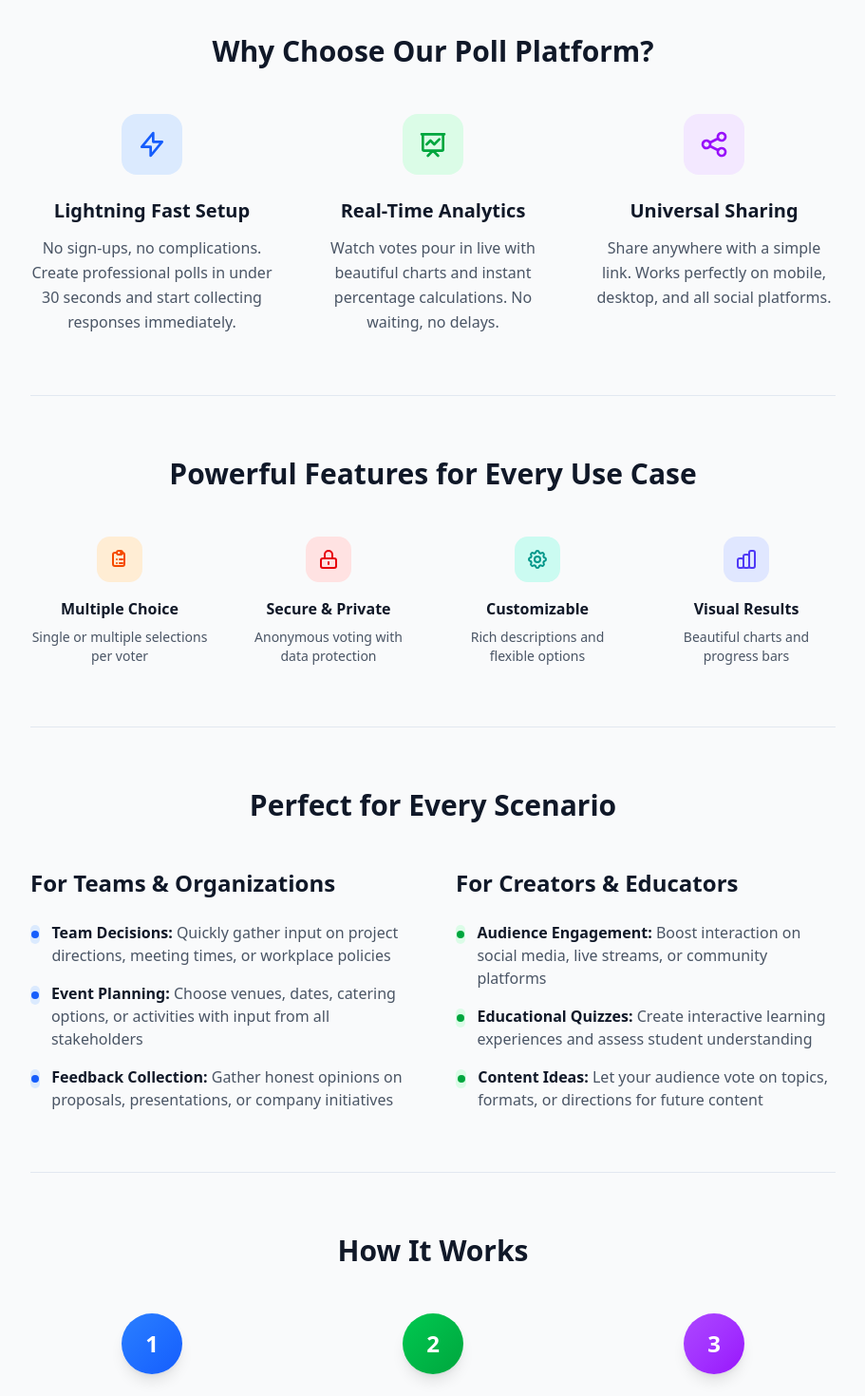
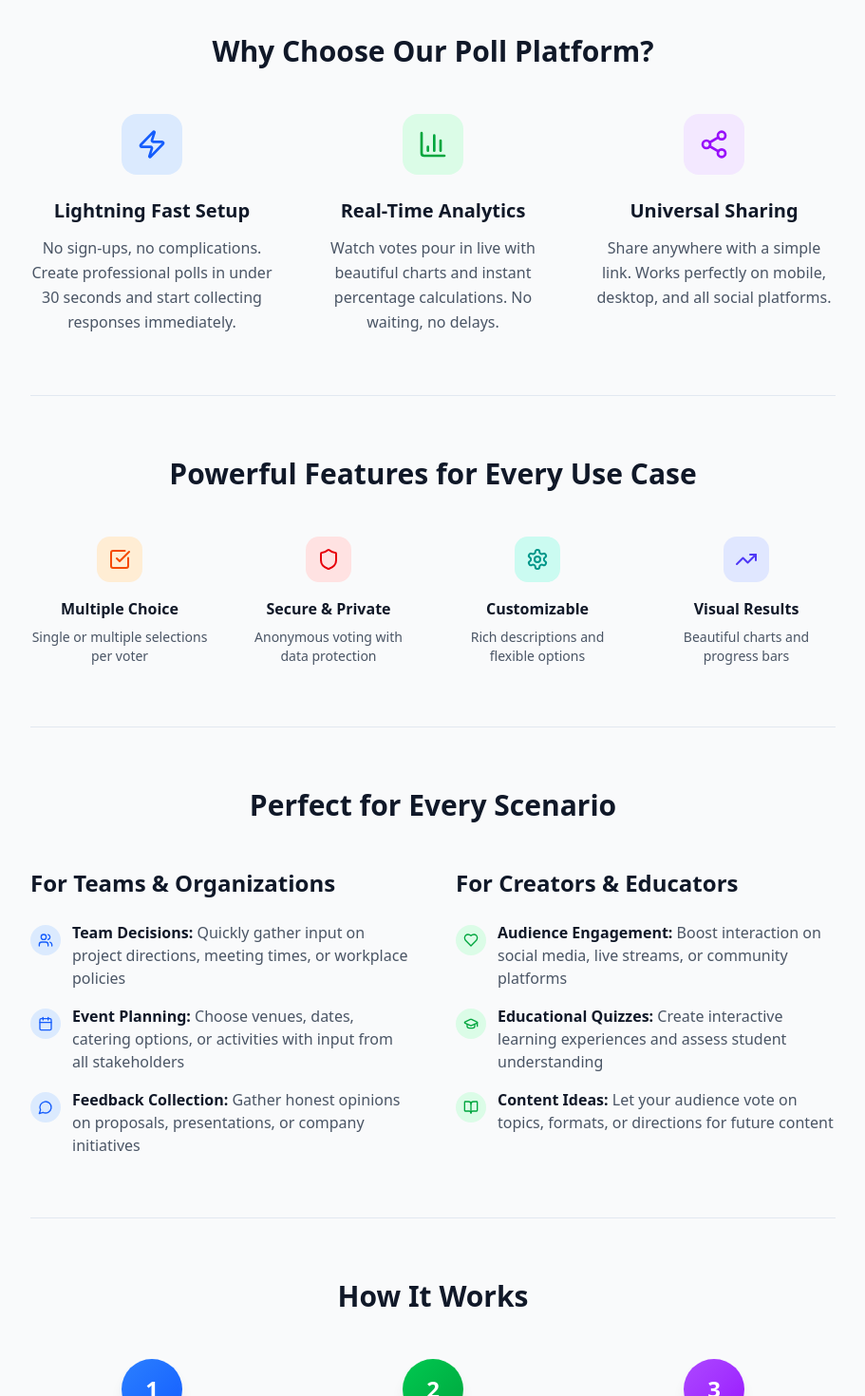
Before and after one commit to lucaazalim/pollmodoro, a SvelteKit app in the folder frontend/: page / in a window 1280 px wide. Shown: the part 600-2070 px from the top of the page at 95% size, without its empty margins (184-1095 px from the left). Built offline with nearby package versions, Linux system fonts and the light colour scheme.

Commit message:
feat: replace hard coded svgs with lucide icons

```diff
--- a/frontend/src/routes/+layout.svelte
+++ b/frontend/src/routes/+layout.svelte
@@ -7,7 +7,7 @@
 <div class="min-h-screen bg-gray-50">
 	<!-- Navigation Header -->
 	<nav class="border-b bg-white shadow-sm">
-		<div class="mx-auto max-w-7xl px-4 sm:px-6 lg:px-8">
+		<div class="mx-auto max-w-5xl px-4 sm:px-6 lg:px-8">
 			<div class="flex h-16 justify-between">
 				<div class="flex items-center">
 					<a href="/" class="text-xl font-bold text-gray-900"> Poll App </a>
@@ -30,7 +30,7 @@
 	</main>
 
 	<!-- Footer -->
-	<footer class="mt-12 border-t bg-white py-8">
+	<footer class="border-t bg-white py-8">
 		<div class="mx-auto max-w-7xl px-4 text-center text-gray-600 sm:px-6 lg:px-8">
 			<p>Built with SvelteKit and tRPC for type-safe full-stack development</p>
 		</div>
--- a/frontend/src/routes/+page.svelte
+++ b/frontend/src/routes/+page.svelte
@@ -1,5 +1,20 @@
 <script lang="ts">
 	// Modern landing page focused on features and benefits
+	import {
+		BarChart3,
+		BookOpen,
+		Calendar,
+		CheckSquare,
+		GraduationCap,
+		Heart,
+		MessageCircle,
+		Settings,
+		Share2,
+		Shield,
+		TrendingUp,
+		Users,
+		Zap
+	} from '@lucide/svelte';
 </script>
 
 <svelte:head>
@@ -39,14 +54,7 @@
 				<div
 					class="mx-auto mb-6 flex h-16 w-16 items-center justify-center rounded-2xl bg-blue-100"
 				>
-					<svg class="h-8 w-8 text-blue-600" fill="none" stroke="currentColor" viewBox="0 0 24 24">
-						<path
-							stroke-linecap="round"
-							stroke-linejoin="round"
-							stroke-width="2"
-							d="M13 10V3L4 14h7v7l9-11h-7z"
-						/>
-					</svg>
+					<Zap class="size-8 text-blue-600" />
 				</div>
 				<h3 class="mb-3 text-xl font-semibold text-gray-900">Lightning Fast Setup</h3>
 				<p class="leading-relaxed text-gray-600">
@@ -59,14 +67,7 @@
 				<div
 					class="mx-auto mb-6 flex h-16 w-16 items-center justify-center rounded-2xl bg-green-100"
 				>
-					<svg class="h-8 w-8 text-green-600" fill="none" stroke="currentColor" viewBox="0 0 24 24">
-						<path
-							stroke-linecap="round"
-							stroke-linejoin="round"
-							stroke-width="2"
-							d="M7 12l3-3 3 3 4-4M8 21l4-4 4 4M3 4h18M4 4h16v12a1 1 0 01-1 1H5a1 1 0 01-1-1V4z"
-						/>
-					</svg>
+					<BarChart3 class="size-8 text-green-600" />
 				</div>
 				<h3 class="mb-3 text-xl font-semibold text-gray-900">Real-Time Analytics</h3>
 				<p class="leading-relaxed text-gray-600">
@@ -79,19 +80,7 @@
 				<div
 					class="mx-auto mb-6 flex h-16 w-16 items-center justify-center rounded-2xl bg-purple-100"
 				>
-					<svg
-						class="h-8 w-8 text-purple-600"
-						fill="none"
-						stroke="currentColor"
-						viewBox="0 0 24 24"
-					>
-						<path
-							stroke-linecap="round"
-							stroke-linejoin="round"
-							stroke-width="2"
-							d="M8.684 13.342C8.886 12.938 9 12.482 9 12c0-.482-.114-.938-.316-1.342m0 2.684a3 3 0 110-2.684m0 2.684l6.632 3.316m-6.632-6l6.632-3.316m0 0a3 3 0 105.367-2.684 3 3 0 00-5.367 2.684zm0 9.316a3 3 0 105.367 2.684 3 3 0 00-5.367-2.684z"
-						/>
-					</svg>
+					<Share2 class="size-8 text-purple-600" />
 				</div>
 				<h3 class="mb-3 text-xl font-semibold text-gray-900">Universal Sharing</h3>
 				<p class="leading-relaxed text-gray-600">
@@ -110,19 +99,7 @@
 				<div
 					class="mx-auto mb-4 flex h-12 w-12 items-center justify-center rounded-xl bg-orange-100"
 				>
-					<svg
-						class="h-6 w-6 text-orange-600"
-						fill="none"
-						stroke="currentColor"
-						viewBox="0 0 24 24"
-					>
-						<path
-							stroke-linecap="round"
-							stroke-linejoin="round"
-							stroke-width="2"
-							d="M9 5H7a2 2 0 00-2 2v10a2 2 0 002 2h8a2 2 0 002-2V7a2 2 0 00-2-2h-2M9 5a2 2 0 002 2h2a2 2 0 002-2M9 5a2 2 0 012-2h2a2 2 0 012 2m-3 7h3m-3 4h3m-6-4h.01M9 16h.01"
-						/>
-					</svg>
+					<CheckSquare class="h-6 w-6 text-orange-600" />
 				</div>
 				<h4 class="mb-2 font-semibold text-gray-900">Multiple Choice</h4>
 				<p class="text-sm text-gray-600">Single or multiple selections per voter</p>
@@ -130,14 +107,7 @@
 
 			<div class="text-center">
 				<div class="mx-auto mb-4 flex h-12 w-12 items-center justify-center rounded-xl bg-red-100">
-					<svg class="h-6 w-6 text-red-600" fill="none" stroke="currentColor" viewBox="0 0 24 24">
-						<path
-							stroke-linecap="round"
-							stroke-linejoin="round"
-							stroke-width="2"
-							d="M12 15v2m-6 4h12a2 2 0 002-2v-6a2 2 0 00-2-2H6a2 2 0 00-2 2v6a2 2 0 002 2zm10-10V7a4 4 0 00-8 0v4h8z"
-						/>
-					</svg>
+					<Shield class="h-6 w-6 text-red-600" />
 				</div>
 				<h4 class="mb-2 font-semibold text-gray-900">Secure & Private</h4>
 				<p class="text-sm text-gray-600">Anonymous voting with data protection</p>
@@ -145,20 +115,7 @@
 
 			<div class="text-center">
 				<div class="mx-auto mb-4 flex h-12 w-12 items-center justify-center rounded-xl bg-teal-100">
-					<svg class="h-6 w-6 text-teal-600" fill="none" stroke="currentColor" viewBox="0 0 24 24">
-						<path
-							stroke-linecap="round"
-							stroke-linejoin="round"
-							stroke-width="2"
-							d="M10.325 4.317c.426-1.756 2.924-1.756 3.35 0a1.724 1.724 0 002.573 1.066c1.543-.94 3.31.826 2.37 2.37a1.724 1.724 0 001.065 2.572c1.756.426 1.756 2.924 0 3.35a1.724 1.724 0 00-1.066 2.573c.94 1.543-.826 3.31-2.37 2.37a1.724 1.724 0 00-2.572 1.065c-.426 1.756-2.924 1.756-3.35 0a1.724 1.724 0 00-2.573-1.066c-1.543.94-3.31-.826-2.37-2.37a1.724 1.724 0 00-1.065-2.572c-1.756-.426-1.756-2.924 0-3.35a1.724 1.724 0 001.066-2.573c-.94-1.543.826-3.31 2.37-2.37.996.608 2.296.07 2.572-1.065z"
-						/>
-						<path
-							stroke-linecap="round"
-							stroke-linejoin="round"
-							stroke-width="2"
-							d="M15 12a3 3 0 11-6 0 3 3 0 016 0z"
-						/>
-					</svg>
+					<Settings class="h-6 w-6 text-teal-600" />
 				</div>
 				<h4 class="mb-2 font-semibold text-gray-900">Customizable</h4>
 				<p class="text-sm text-gray-600">Rich descriptions and flexible options</p>
@@ -168,19 +125,7 @@
 				<div
 					class="mx-auto mb-4 flex h-12 w-12 items-center justify-center rounded-xl bg-indigo-100"
 				>
-					<svg
-						class="h-6 w-6 text-indigo-600"
-						fill="none"
-						stroke="currentColor"
-						viewBox="0 0 24 24"
-					>
-						<path
-							stroke-linecap="round"
-							stroke-linejoin="round"
-							stroke-width="2"
-							d="M9 19v-6a2 2 0 00-2-2H5a2 2 0 00-2 2v6a2 2 0 002 2h2a2 2 0 002-2zm0 0V9a2 2 0 012-2h2a2 2 0 012 2v10m-6 0a2 2 0 002 2h2a2 2 0 002-2m0 0V5a2 2 0 012-2h2a2 2 0 012 2v14a2 2 0 01-2 2h-2a2 2 0 01-2-2z"
-						/>
-					</svg>
+					<TrendingUp class="h-6 w-6 text-indigo-600" />
 				</div>
 				<h4 class="mb-2 font-semibold text-gray-900">Visual Results</h4>
 				<p class="text-sm text-gray-600">Beautiful charts and progress bars</p>
@@ -197,9 +142,9 @@
 				<ul class="space-y-4">
 					<li class="flex items-start">
 						<div
-							class="mr-3 mt-1 flex h-5 w-5 items-center justify-center rounded-full bg-blue-100"
+							class="mr-3 mt-1 flex size-8 items-center justify-center rounded-full bg-blue-100 p-2"
 						>
-							<div class="h-2 w-2 rounded-full bg-blue-600"></div>
+							<Users class="size-4 text-blue-600" />
 						</div>
 						<div>
 							<strong class="text-gray-900">Team Decisions:</strong>
@@ -210,9 +155,9 @@
 					</li>
 					<li class="flex items-start">
 						<div
-							class="mr-3 mt-1 flex h-5 w-5 items-center justify-center rounded-full bg-blue-100"
+							class="mr-3 mt-1 flex size-8 items-center justify-center rounded-full bg-blue-100 p-2"
 						>
-							<div class="h-2 w-2 rounded-full bg-blue-600"></div>
+							<Calendar class="size-4 text-blue-600" />
 						</div>
 						<div>
 							<strong class="text-gray-900">Event Planning:</strong>
@@ -224,9 +169,9 @@
 					</li>
 					<li class="flex items-start">
 						<div
-							class="mr-3 mt-1 flex h-5 w-5 items-center justify-center rounded-full bg-blue-100"
+							class="mr-3 mt-1 flex size-8 items-center justify-center rounded-full bg-blue-100 p-2"
 						>
-							<div class="h-2 w-2 rounded-full bg-blue-600"></div>
+							<MessageCircle class="size-4 text-blue-600" />
 						</div>
 						<div>
 							<strong class="text-gray-900">Feedback Collection:</strong>
@@ -243,9 +188,9 @@
 				<ul class="space-y-4">
 					<li class="flex items-start">
 						<div
-							class="mr-3 mt-1 flex h-5 w-5 items-center justify-center rounded-full bg-green-100"
+							class="mr-3 mt-1 flex size-8 items-center justify-center rounded-full bg-green-100 p-2"
 						>
-							<div class="h-2 w-2 rounded-full bg-green-600"></div>
+							<Heart class="size-4 text-green-600" />
 						</div>
 						<div>
 							<strong class="text-gray-900">Audience Engagement:</strong>
@@ -256,9 +201,9 @@
 					</li>
 					<li class="flex items-start">
 						<div
-							class="mr-3 mt-1 flex h-5 w-5 items-center justify-center rounded-full bg-green-100"
+							class="mr-3 mt-1 flex size-8 items-center justify-center rounded-full bg-green-100 p-2"
 						>
-							<div class="h-2 w-2 rounded-full bg-green-600"></div>
+							<GraduationCap class="size-4 text-green-600" />
 						</div>
 						<div>
 							<strong class="text-gray-900">Educational Quizzes:</strong>
@@ -269,9 +214,9 @@
 					</li>
 					<li class="flex items-start">
 						<div
-							class="mr-3 mt-1 flex h-5 w-5 items-center justify-center rounded-full bg-green-100"
+							class="mr-3 mt-1 flex size-8 items-center justify-center rounded-full bg-green-100 p-2"
 						>
-							<div class="h-2 w-2 rounded-full bg-green-600"></div>
+							<BookOpen class="size-4 text-green-600" />
 						</div>
 						<div>
 							<strong class="text-gray-900">Content Ideas:</strong>
@@ -333,8 +278,7 @@
 		<div class="mx-auto max-w-2xl text-center">
 			<h2 class="mb-4 text-3xl font-bold text-gray-900">Ready to Get Started?</h2>
 			<p class="mb-8 text-xl text-gray-600">
-				Join thousands of users who trust our platform for their polling needs. No registration
-				required.
+				Join other users who trust our platform for their polling needs. No registration required.
 			</p>
 			<a
 				href="/create"
```
